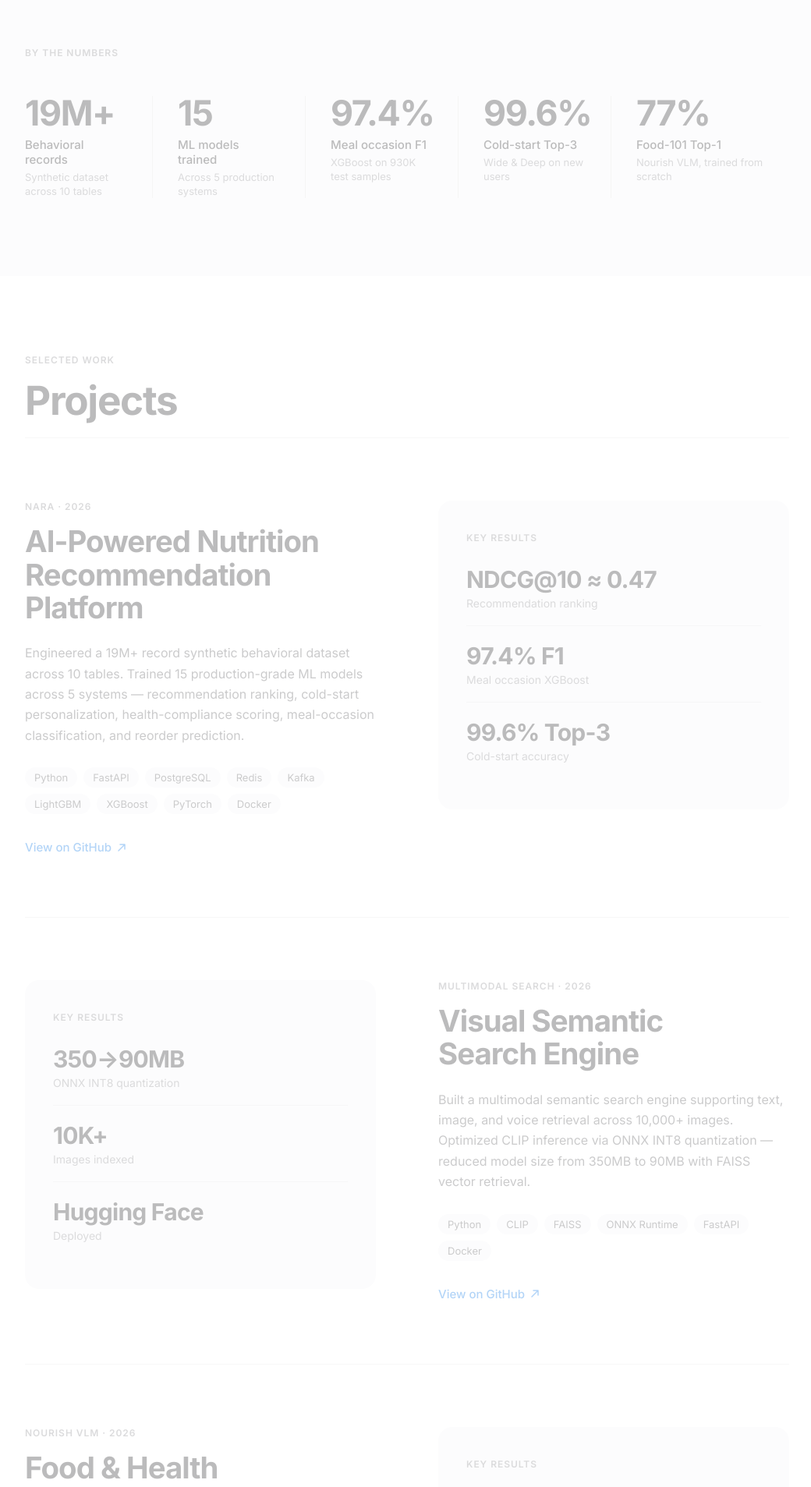
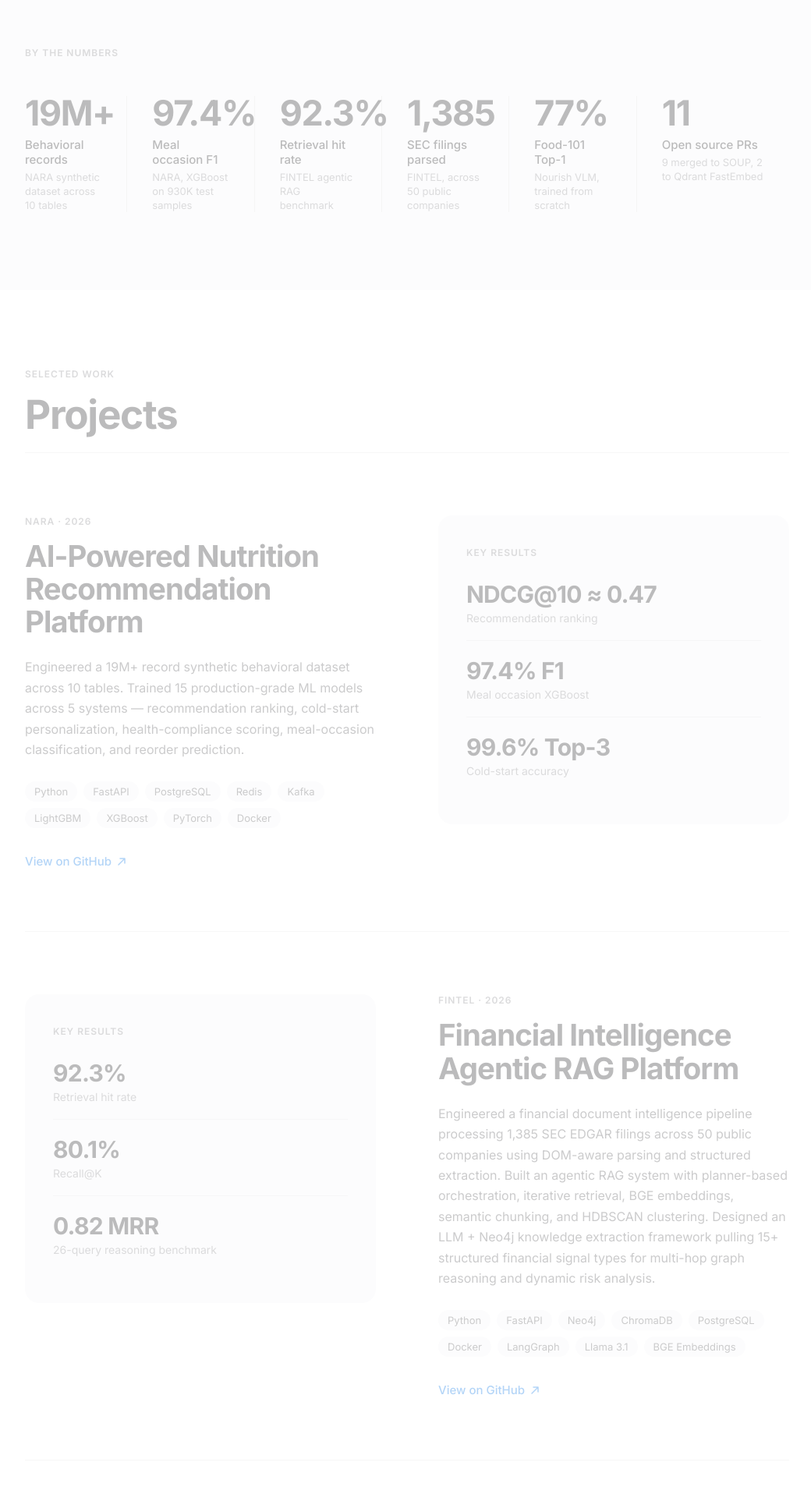
Before and after one commit to CODING-DARSH/Portfolio, a React app: page / in a window 1280 px wide. Shown: the part 840-2747 px from the top of the page at 78% size, without its empty margins (118-1158 px from the left). Built offline with nearby package versions, Linux system fonts and the light colour scheme; the HTML template or start-up script is replaced by a standard one.

Commit message:
fix(update):Include Fintel project,OSS exp and update stats

```diff
--- a/src/sections/Experience.jsx
+++ b/src/sections/Experience.jsx
@@ -27,22 +27,52 @@ const experience = [
 const opensource = [
   {
     type: 'opensource',
+    role: 'Open Source Author',
+    org: 'Rylox',
+    period: '2026',
+    bullets: [
+      'Built and published Rylox, a repository context engine for semantic code retrieval using FAISS, BM25, Tree-sitter, and Reciprocal Rank Fusion (RRF); released on PyPI with 100+ downloads.',
+    ],
+    links: [{ label: 'View on PyPI', url: 'https://pypi.org/project/rylox/' }],
+  },
+  {
+    type: 'opensource',
+    role: 'Dataset Author',
+    org: 'NutriRec India 19M',
+    period: '2026',
+    bullets: [
+      'Released the 19M+ row NARA Synthetic Recommendation Dataset for recommendation system research.',
+    ],
+    links: [{ label: 'View on Kaggle', url: 'https://www.kaggle.com/datasets/darshvithlani/nutrirec-india19m/data' }],
+  },
+  {
+    type: 'opensource',
+    role: 'Dataset Author',
+    org: 'Real-World Images for Computer Vision (10K)',
+    period: '2026',
+    bullets: [
+      'Published a 10K+ image dataset for computer vision and multimodal retrieval — 6,800+ downloads on Hugging Face.',
+    ],
+    links: [{ label: 'View on Kaggle', url: 'https://www.kaggle.com/datasets/darshvithlani/real-world-images-for-computer-vision-10k-139' }],
+  },
+  {
+    type: 'opensource',
     role: 'Open Source Contributor',
-    org: 'Qdrant FastEmbed',
-    period: '2025–2026',
+    org: 'SOUP · LLM Fine-Tuning Framework',
+    period: '2026',
     bullets: [
-      'PR fixing image preprocessing dimension-order bug with regression tests and reproducible report.',
-      'PR fixing case-insensitive CustomTextEmbedding registry KeyError.',
+      '9 PRs merged in production releases — including a gated MCP execution security system with single-use cryptographic confirmation tokens, cross-tokenizer speculative decoding via Wasserstein-aligned ULD distillation, and an opt-in MCP execution safety gate.',
+      'Shipped tokenizer vocabulary expansion across SFT, DPO, IPO, KTO, BCO, ORPO, SimPO, and GRPO trainers, resolved security issues, and added regression tests.',
     ],
   },
   {
     type: 'opensource',
-    role: 'Dataset Author',
-    org: 'Hugging Face · Kaggle',
+    role: 'Open Source Contributor',
+    org: 'Qdrant FastEmbed',
     period: '2026',
     bullets: [
-      'Released NARA Synthetic Recommendation Dataset — 19M+ records spanning 5K users, 4.6M meal logs, 7.3M interactions.',
-      'Published 10K+ image dataset for computer vision and multimodal search applications.',
+      'PR fixing a non-square image resize bug where FastEmbed\u2019s (height, width) dimensions were passed directly to Pillow without converting to its (width, height) format; added a regression test (not yet merged).',
+      'PR fixing a case-insensitive CustomTextEmbedding lookup — postprocessing config lookup now uses the canonical resolved model name instead of the user-provided casing, preventing a KeyError; added a regression test (not yet merged).',
     ],
   },
 ]
@@ -94,6 +124,34 @@ function TimelineItem({ item, index }) {
             {b}
           </p>
         ))}
+        {item.links?.length > 0 && (
+          <div style={{ display: 'flex', gap: '16px', marginTop: '14px', paddingLeft: '16px', flexWrap: 'wrap' }}>
+            {item.links.map((l, i) => (
+              <a
+                key={i}
+                href={l.url}
+                target="_blank"
+                rel="noopener noreferrer"
+                style={{
+                  display: 'inline-flex',
+                  alignItems: 'center',
+                  gap: '5px',
+                  fontSize: '14px',
+                  color: '#0071e3',
+                  fontWeight: '500',
+                  transition: 'opacity 0.2s',
+                }}
+                onMouseEnter={e => e.currentTarget.style.opacity = 0.7}
+                onMouseLeave={e => e.currentTarget.style.opacity = 1}
+              >
+                {l.label}
+                <svg width="12" height="12" viewBox="0 0 14 14" fill="none">
+                  <path d="M3 11L11 3M11 3H5M11 3V9" stroke="currentColor" strokeWidth="1.5" strokeLinecap="round" strokeLinejoin="round"/>
+                </svg>
+              </a>
+            ))}
+          </div>
+        )}
       </div>
     </motion.div>
   )
--- a/src/sections/Stats.jsx
+++ b/src/sections/Stats.jsx
@@ -2,11 +2,12 @@ import { motion } from 'framer-motion'
 import { useInView } from '../hooks/useInView'
 
 const stats = [
-  { value: '19M+', label: 'Behavioral records', sub: 'Synthetic dataset across 10 tables' },
-  { value: '15', label: 'ML models trained', sub: 'Across 5 production systems' },
-  { value: '97.4%', label: 'Meal occasion F1', sub: 'XGBoost on 930K test samples' },
-  { value: '99.6%', label: 'Cold-start Top-3', sub: 'Wide & Deep on new users' },
+  { value: '19M+', label: 'Behavioral records', sub: 'NARA synthetic dataset across 10 tables' },
+  { value: '97.4%', label: 'Meal occasion F1', sub: 'NARA, XGBoost on 930K test samples' },
+  { value: '92.3%', label: 'Retrieval hit rate', sub: 'FINTEL agentic RAG benchmark' },
+  { value: '1,385', label: 'SEC filings parsed', sub: 'FINTEL, across 50 public companies' },
   { value: '77%', label: 'Food-101 Top-1', sub: 'Nourish VLM, trained from scratch' },
+  { value: '11', label: 'Open source PRs', sub: '9 merged to SOUP, 2 to Qdrant FastEmbed' },
 ]
 
 export default function Stats() {
--- a/src/sections/Work.jsx
+++ b/src/sections/Work.jsx
@@ -15,6 +15,21 @@ const projects = [
     ],
     year: '2026',
     github: 'https://github.com/CODING-DARSH/Nara',
+    accent: '#1d1d1f',
+  },
+  {
+    id: 'fintel',
+    label: 'FINTEL',
+    title: 'Financial Intelligence\nAgentic RAG Platform',
+    description: 'Engineered a financial document intelligence pipeline processing 1,385 SEC EDGAR filings across 50 public companies using DOM-aware parsing and structured extraction. Built an agentic RAG system with planner-based orchestration, iterative retrieval, BGE embeddings, semantic chunking, and HDBSCAN clustering. Designed an LLM + Neo4j knowledge extraction framework pulling 15+ structured financial signal types for multi-hop graph reasoning and dynamic risk analysis.',
+    tags: ['Python', 'FastAPI', 'Neo4j', 'ChromaDB', 'PostgreSQL', 'Docker', 'LangGraph', 'Llama 3.1', 'BGE Embeddings'],
+    metrics: [
+      { v: '92.3%', l: 'Retrieval hit rate' },
+      { v: '80.1%', l: 'Recall@K' },
+      { v: '0.82 MRR', l: '26-query reasoning benchmark' },
+    ],
+    year: '2026',
+    github: 'https://github.com/CODING-DARSH/Fintel',
     accent: '#1d1d1f',
   },
   {
```
Also changed, not shown: 1 other file (tests, documents, lock files or other folders).
